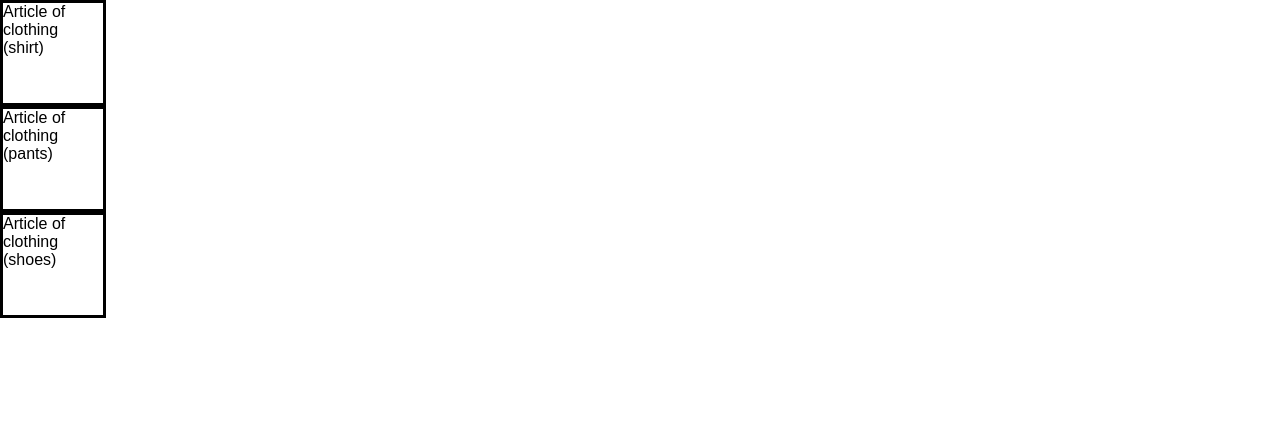
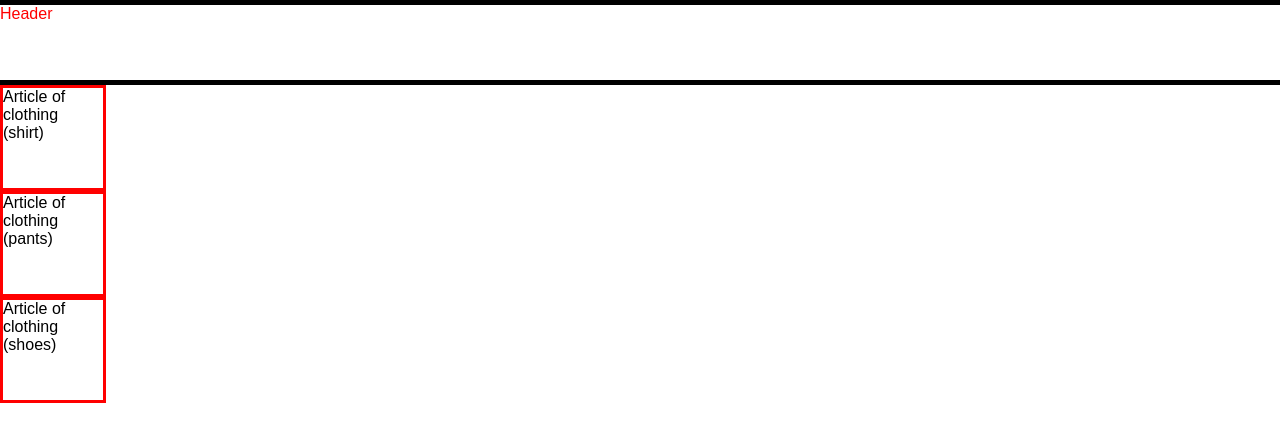
Before and after one commit to Steve940/clothing-store, a React (Create React App) app: page / in a window 1280 px wide. Shown: the top 442 px of the page. Built offline with nearby package versions, Linux system fonts and the light colour scheme.

Commit message:
wireframing still

```diff
--- a/src/components/article.css
+++ b/src/components/article.css
@@ -1,5 +1,5 @@
 .article {
-    border:3px solid black;
+    border:3px solid red;
     height:100px;
     width:100px;
 }
--- a/src/components/article.js
+++ b/src/components/article.js
@@ -1,5 +1,5 @@
 import React from 'react';
-import './article.css';
+import './Article.css';
 
 const Article = (props) => {
     return(
--- a/src/containers/App.js
+++ b/src/containers/App.js
@@ -1,11 +1,13 @@
 import React, { Component } from 'react';
 import './App.css';
-import Article from '../components/article';
+import Article from '../components/Article';
+import Header from './Header';
 
 class App extends Component {
   render() {
     return (
       <div className="App">
+        <Header/>
         <Article type='shirt'/>
         <Article type='pants'/>
         <Article type='shoes'/>
--- /dev/null
+++ b/src/containers/Header.css
@@ -0,0 +1,6 @@
+.header {
+    border-bottom: 5px solid black;
+    border-top: 5px solid black;
+    color:red;
+    height:75px;
+}
--- /dev/null
+++ b/src/containers/Header.js
@@ -0,0 +1,10 @@
+import React from 'react';
+import './Header.css';
+
+const Header = () => {
+    return(
+        <div className='header'>Header</div>
+    );
+}
+
+export default Header;
```
Also changed, not shown: src/containers/DisplayCase.js (added, +9 -0 lines).
